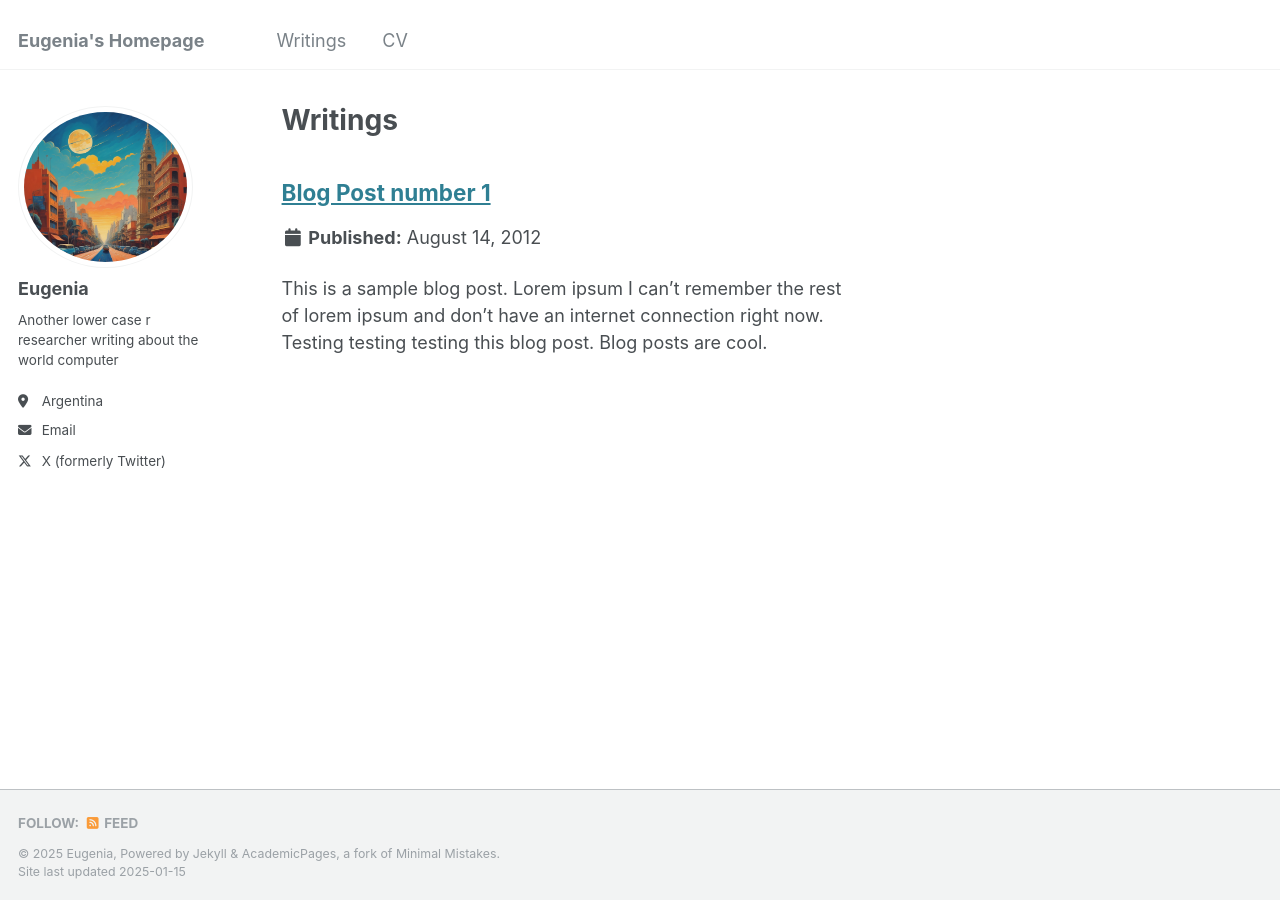
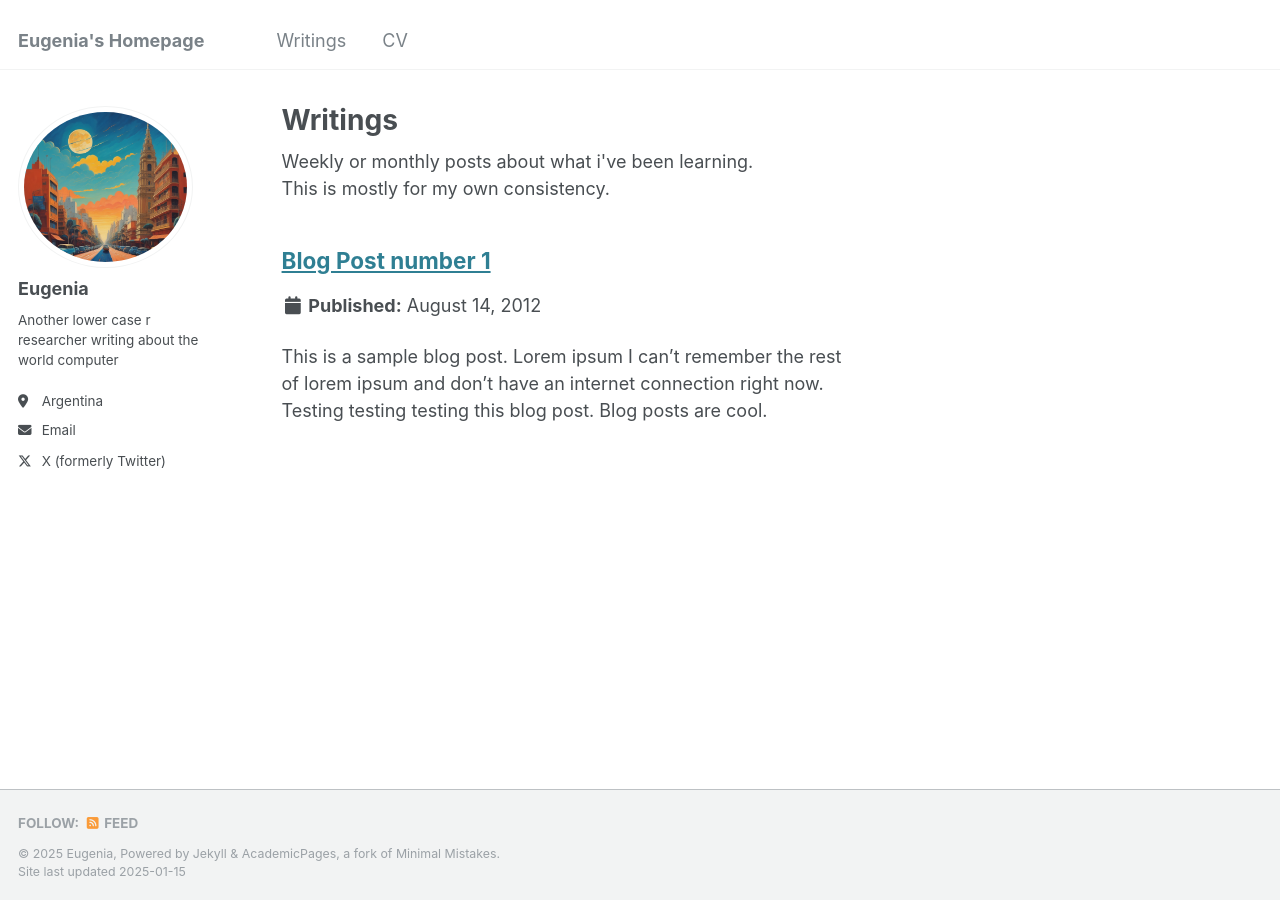
Before and after one commit to eugeniatel/eugeniatel.github.io, a Jekyll site: the page built from _pages/publications.html, in a window 1280 px wide. Built offline with Jekyll 4.4.1, drawn with Linux system fonts in a browser that asks for light colours.

Commit message:
Update publications.html

```diff
--- a/_pages/publications.html
+++ b/_pages/publications.html
@@ -7,6 +7,9 @@ author_profile: true
 
 {% include base_path %}
 
+Weekly or monthly posts about what i've been learning. <br>
+This is mostly for my own consistency.
+
 {% for post in site.posts reversed %}
   {% include archive-single.html %}
 {% endfor %}
```
